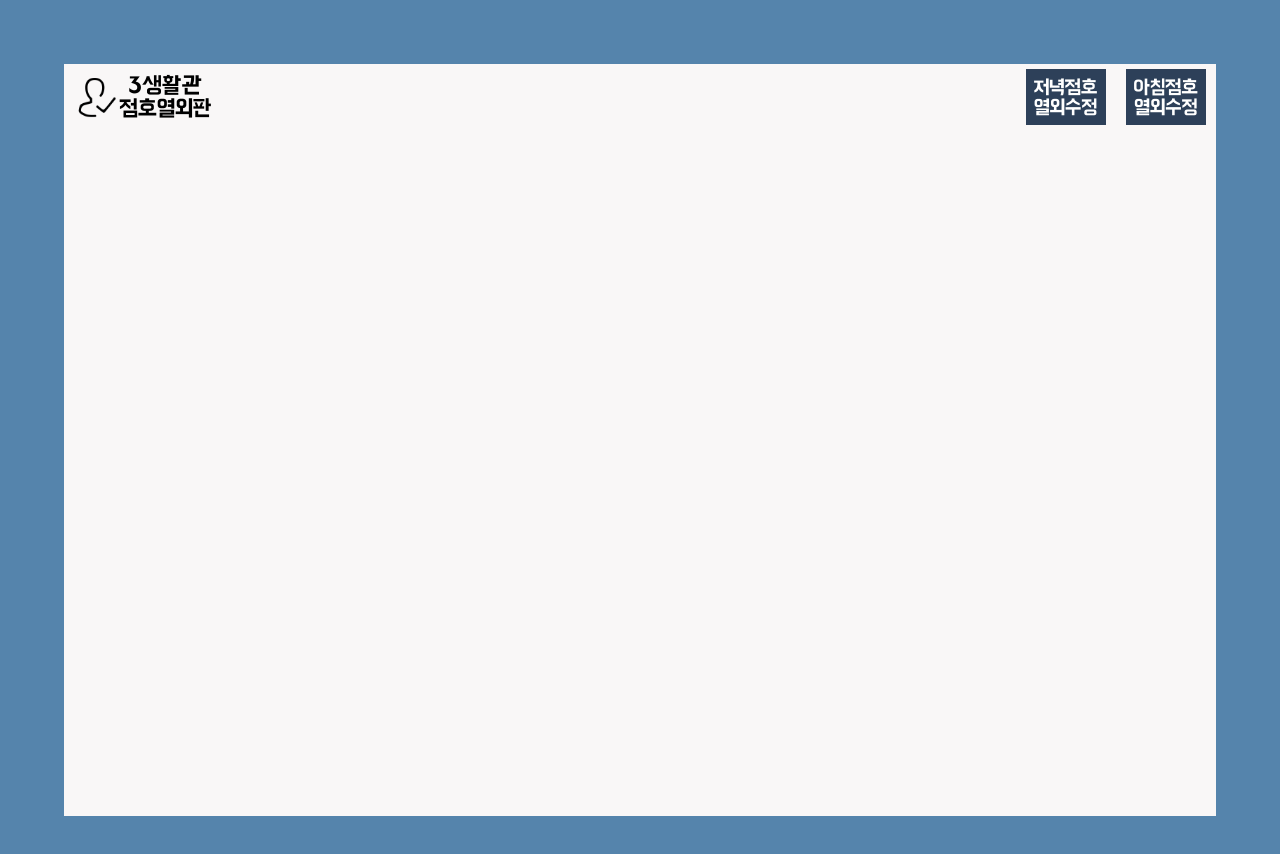
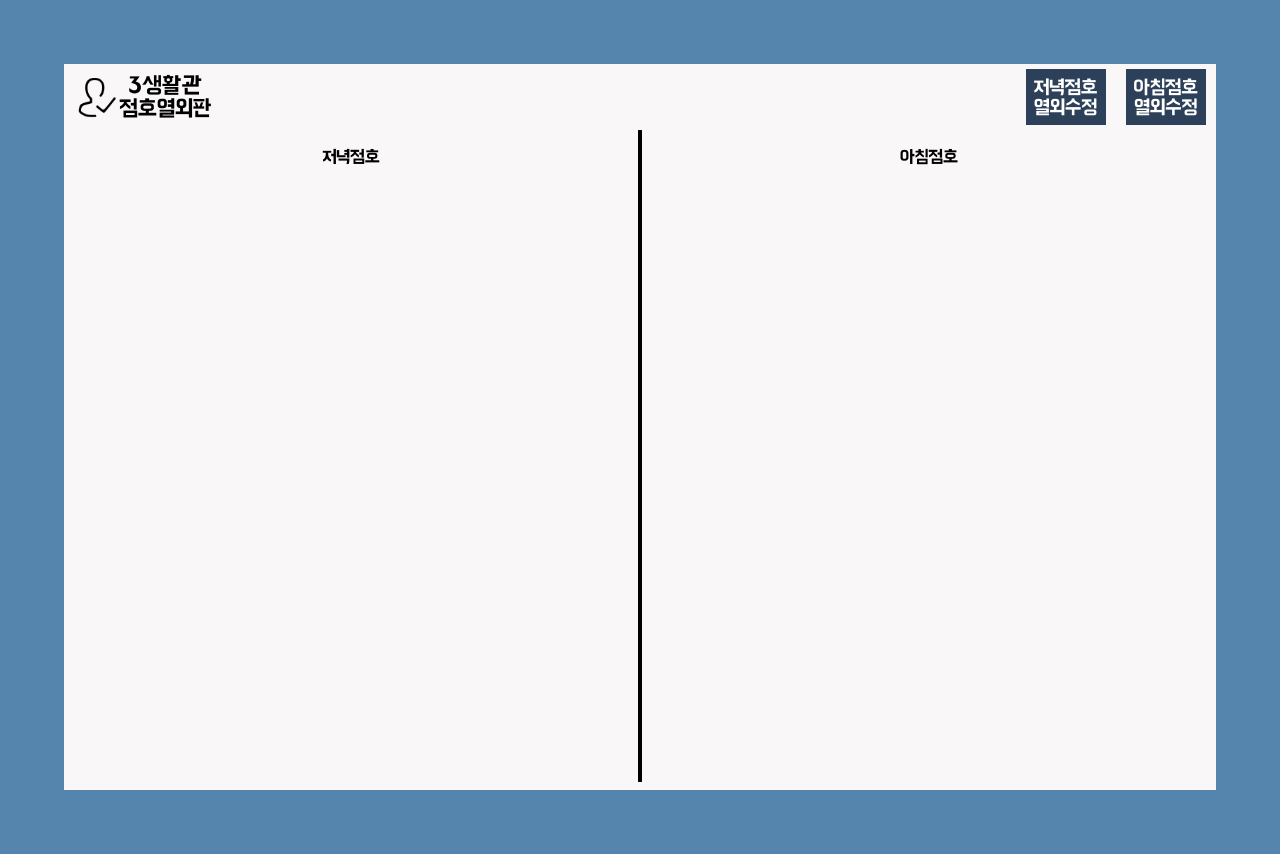
Before and after one commit to treasure-sky/Roll_Call, a plain HTML site: page index.html in a window 1280 px wide. Drawn offline with Linux system fonts and the light colour scheme.

Commit message:
Fix UI
Separate css.
Make column flex container.
Make line.

```diff
--- /dev/null
+++ b/css/style.css
@@ -0,0 +1,31 @@
+@font-face {
+    src : url("../fonts/HANNA.ttf");
+    font-family: "HANNA";
+}
+  .hn{font-family: 'Hanna', sans-serif;}
+  .main {
+    background-color: #F9F7F7;
+    text-align:center;
+    margin: 5% 5%;
+  }
+  .containerW{
+    display: flex;
+  }
+  .containerV{
+    display: flex;
+    flex-direction: column;
+  }
+  .crbt{
+    vertical-align: middle;
+    font-size:20px;
+    color:white;
+    background-color: #2D4059;
+    margin: 0px 10px;
+    padding: 8px;
+  }
+  .updown {
+    border: 2px solid black; margin-bottom: 8px; width: 0.1px; height: 81vh;
+  }
+  .mainL{
+    font-size: 18px;
+  }
--- a/index.html
+++ b/index.html
@@ -1,50 +1,34 @@
 <!DOCTYPE html><html height: 100vh; width: 100vw;>
-<meta name="viewport" content="width=device-width, initial-scale=1.0"/>
-<meta http-equiv="content-type" content="text/html; charset=UTF-8">
 
 <head>
   <!--TITLE-->
-<title>35TK_HQ_3_Roll_Call</title>
-<style>
-@font-face {
-    src : url("fonts/HANNA.ttf");
-    font-family: "HANNA";
-}
-  .hn{font-family: 'Hanna', sans-serif;}
-  .main {
-    background-color: #F9F7F7;
-    text-align:center;
-    margin: 5% 5%;
-    height: 94vh;
-  }
-  .container{
-    display: flex;
-  }
-  .crbt{
-    vertical-align: middle;
-    font-size:20px;
-    color:white;
-    background-color: #2D4059;
-    margin: 0px 10px;
-    padding: 8px;
-
-  }
-
-</style>
-
+  <title>35TK_HQ_3_Roll_Call</title>
+  <!--VIEW PORT-->
+  <meta name="viewport" content="width=device-width, initial-scale=1.0"/>
+  <meta http-equiv="content-type" content="text/html; charset=UTF-8">
+  <link rel="stylesheet" href="css/style.css">
 
 </head>
 
-<body style="background-color:#5584AC; margin: 0px;">
+<body class="hn" style="background-color:#5584AC; margin: 0px;">
 <div class= "main">
-  <div class= "container" style="justify-content: space-between; align-items: center;">
-    <div class="container" style="align-items: center; vertical-align: middle; padding:10px" onclick=location.href="https://treasure-sky.github.io/Roll_Call/">
+  <div class= "containerW" style="justify-content: space-between; align-items: center; ">
+    <div class="containerW" style="align-items: center; vertical-align: middle; padding:10px" onclick=location.href="https://treasure-sky.github.io/Roll_Call/">
       <img src="images/rollcall_vector.png" style= "width:45px; height:45px;">
-      <div class="hn" style="vertical-align: middle; font-size:23px;">3생활관<br>점호열외판</div>
+      <div style="vertical-align: middle; font-size:23px;">3생활관<br>점호열외판</div>
     </div>
-    <div class= "container">
-      <div class="hn crbt">저녁점호<br>열외수정</div>
-      <div class="hn crbt">아침점호<br>열외수정</div>
+    <div class= "containerW">
+      <div class="crbt">저녁점호<br>열외수정</div>
+      <div class="crbt">아침점호<br>열외수정</div>
+    </div>
+  </div>
+  <div class= "containerW">
+    <div class="containerV" style="width:45vw; justify-content: flex-start;; align-items: center; ">
+      <p class="mainL">저녁점호</p>
+    </div>
+    <div class= "updown"></div>
+    <div class="containerV" style="width:45vw; justify-content: flex-start;; align-items: center; ">
+      <p class="mainL">아침점호</p>
     </div>
   </div>
 </div>
```
